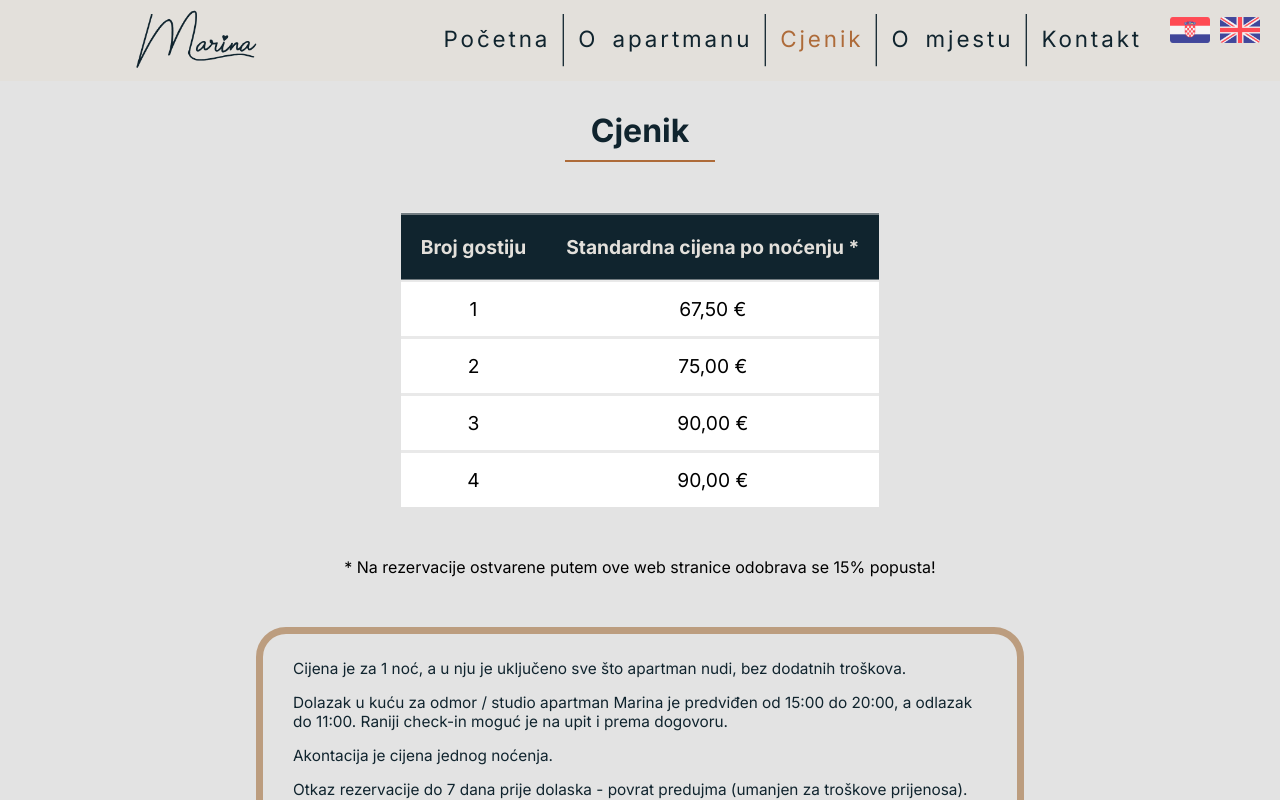
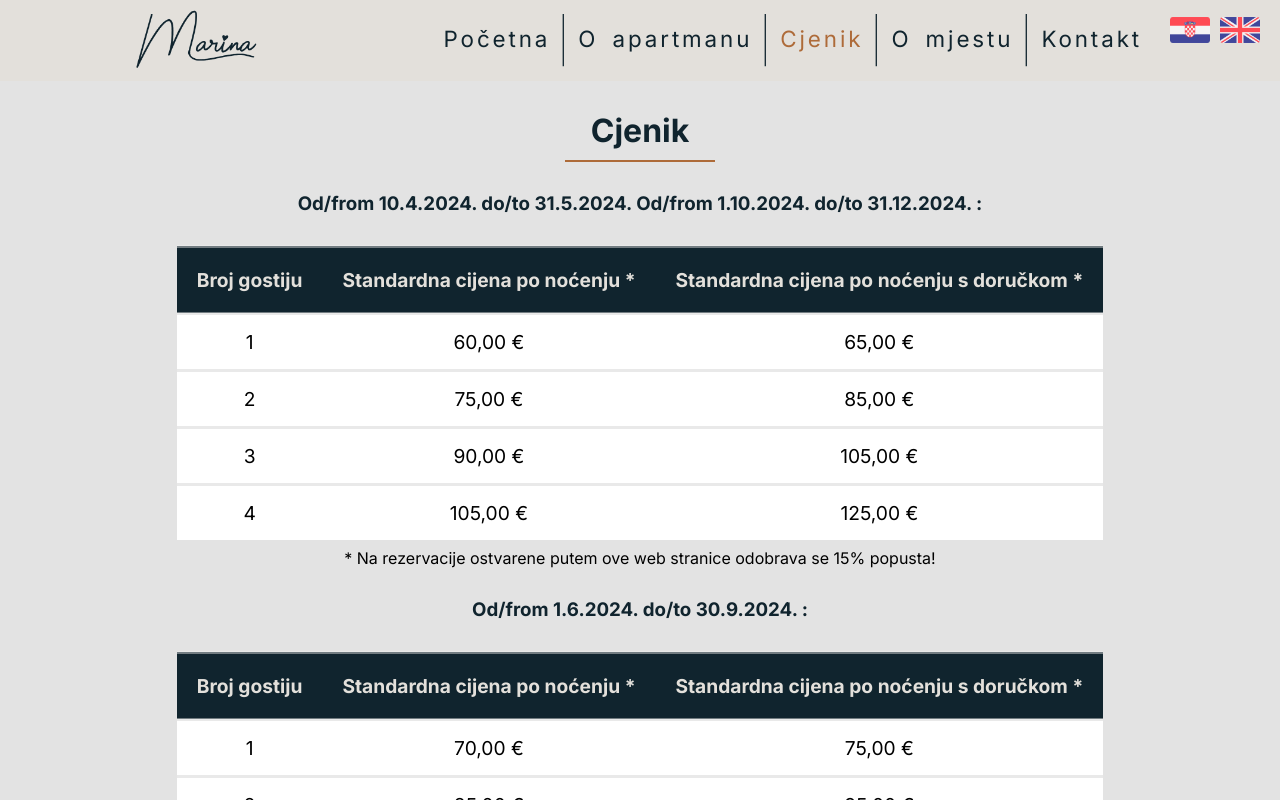
Before and after one commit to CroAnna/Guesthouse-Marina, a React (Create React App) app: page /cjenik in a window 1280 px wide. Shown: the top 800 px of the page. Built offline with nearby package versions, Linux system fonts and the light colour scheme; a web font is replaced by a local one.

Commit message:
Add new prices, breakfast column in price table

```diff
--- a/public/assets/locales/en/translation.json
+++ b/public/assets/locales/en/translation.json
@@ -92,6 +92,7 @@
   "pricelist_info_7": "contact us",
   "number_of_guests": "Number of guests",
   "price_per_night": "Standard price per night",
+  "price_per_night_w_breakfast": "Standard price per night with breakfast",
   "discount": "A 15% discount is granted on reservations made through this website!",
   "step_one": "1. Send us an inquiry",
   "step_one_msg_1": "Send us an inquiry using the following contact form, by e-mail or by telephone with all information (name and surname, e-mail, mobile phone number, dates of arrival and departure and message) and we will contact you as soon as possible.",
--- a/public/assets/locales/hr/translation.json
+++ b/public/assets/locales/hr/translation.json
@@ -91,6 +91,7 @@
   "pricelist_info_7": "kontaktirate",
   "number_of_guests": "Broj gostiju",
   "price_per_night": "Standardna cijena po noćenju",
+  "price_per_night_w_breakfast": "Standardna cijena po noćenju s doručkom",
   "discount": "Na rezervacije ostvarene putem ove web stranice odobrava se 15% popusta!",
   "step_one": "1. Pošaljite nam upit",
   "step_one_msg_1": " Pošaljite nam upit korištenjem sljedećeg kontakt formulara, e-mailom ili telefonom sa svim podacima (ime i prezime, e-mail, broj mobitela, datumi dolaska i odlaska i poruka) i kontaktirat ćemo Vas u nakraćem mogućem roku.",
--- a/src/App.scss
+++ b/src/App.scss
@@ -302,7 +302,7 @@ body {
       margin: 0 auto;
       justify-content: center;
       & table {
-        margin: 40px 20px;
+        margin: 8px 20px;
         font-size: 16px;
         background-color: #fff;
         border-collapse: collapse;
@@ -482,7 +482,7 @@ body {
 
 .cjenik {
   & table {
-    margin: 50px auto;
+    margin: 8px auto;
     font-size: 1.2rem;
     text-align: center;
     background-color: #fff;
@@ -1242,7 +1242,7 @@ body {
         display: block;
         width: 100%;
         & table {
-          margin: 30px 0 0 0;
+          margin: 8px 0 0 0;
         }
         & .video-responsive {
           margin: 40px auto;
@@ -1359,7 +1359,7 @@ body {
   }
   .cjenik {
     & table {
-      margin: 10px;
+      margin: 8px;
       font-size: 1.1rem;
       & th {
         background-color: var(--dark_blue);
@@ -1377,6 +1377,7 @@ body {
       padding: 5px 20px;
     }
   }
+
   .omjestu {
     & .title {
       margin: 30px 0;
--- a/src/Components/PriceTable.jsx
+++ b/src/Components/PriceTable.jsx
@@ -3,36 +3,50 @@ import "aos/dist/aos.css";
 import React, { useEffect } from "react";
 import { useTranslation } from "react-i18next";
 
-const PriceTable = () => {
+const PriceTable = ({
+  price1,
+  price2,
+  price3,
+  price4,
+  price5,
+  price6,
+  price7,
+  price8,
+}) => {
   useEffect(() => {
     Aos.init();
   }, []);
   const { t } = useTranslation();
   return (
-    <div data-aos="fade-right">
+    <div data-aos="fade-right" className="price-table-container">
       <table>
         <thead>
           <tr>
             <th>{t("number_of_guests")}</th>
             <th>{t("price_per_night")} *</th>
+            <th>{t("price_per_night_w_breakfast")} *</th>
           </tr>
         </thead>
         <tbody>
           <tr>
             <td>1</td>
-            <td>67,50 €</td>
+            <td>{price1}</td>
+            <td>{price5}</td>
           </tr>
           <tr>
             <td>2</td>
-            <td>75,00 €</td>
+            <td>{price2}</td>
+            <td>{price6}</td>
           </tr>
           <tr>
             <td>3</td>
-            <td>90,00 €</td>
+            <td>{price3}</td>
+            <td>{price7}</td>
           </tr>
           <tr>
             <td>4</td>
-            <td>90,00 €</td>
+            <td>{price4}</td>
+            <td>{price8}</td>
           </tr>
         </tbody>
       </table>
--- a/src/Pages/Cjenik.jsx
+++ b/src/Pages/Cjenik.jsx
@@ -17,7 +17,33 @@ const Cjenik = () => {
         <h1>{t("pricelist-nav")}</h1>
         <hr className="short" />
       </div>
-      <PriceTable />
+      <h3 className="title">
+        Od/from 10.4.2024. do/to 31.5.2024. Od/from 1.10.2024. do/to 31.12.2024.
+        :
+      </h3>
+      <PriceTable
+        price1={"60,00 €"}
+        price2={"75,00 €"}
+        price3={"90,00 €"}
+        price4={"105,00 €"}
+        price5={"65,00 €"}
+        price6={"85,00 €"}
+        price7={"105,00 €"}
+        price8={"125,00 €"}
+      />
+
+      <h3 className="title">Od/from 1.6.2024. do/to 30.9.2024. :</h3>
+      <PriceTable
+        price1={"70,00 €"}
+        price2={"85,00 €"}
+        price3={"100,00 €"}
+        price4={"115,00 €"}
+        price5={"75,00 €"}
+        price6={"95,00 €"}
+        price7={"115,00 €"}
+        price8={"135,00 €"}
+      />
+
       <div className="text-info" data-aos="fade-left">
         <p>{t("pricelist_info_1")}</p>
         <p>
```
